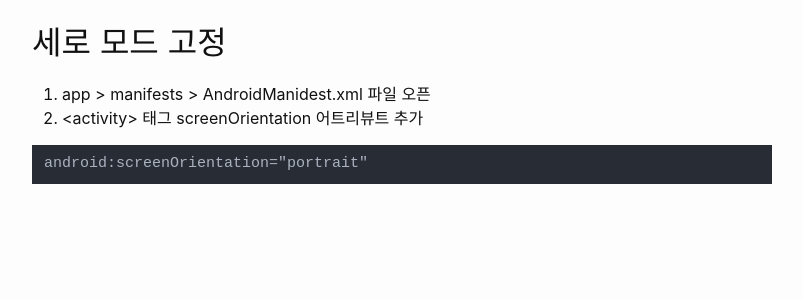
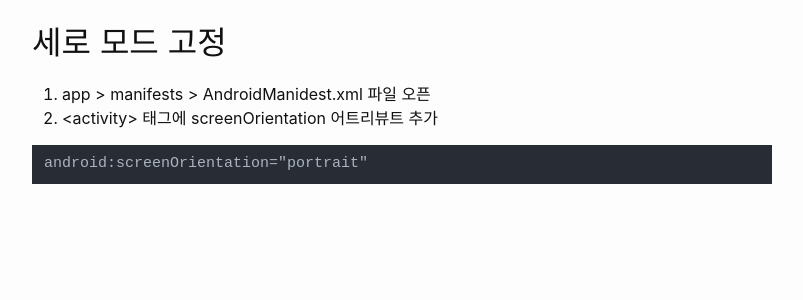
Before and after one commit to pilot376/pilot376.github.io, a Jekyll site: the page built from _posts/2019-04-18-android-webview.md, in a window 1280 px wide and 900 px high, scrolled down 2341 px. Shown: the part 204-504 px from the top of the window, without its empty margins (238-1041 px from the left). Built offline with Jekyll 4.4.1, drawn with Linux system fonts in a browser that asks for light colours; some web fonts are replaced; comment, search, counter and statistics services are not loaded.

Commit message:
Update 2019-04-18-android-webview.md

```diff
--- a/_posts/2019-04-18-android-webview.md
+++ b/_posts/2019-04-18-android-webview.md
@@ -100,7 +100,7 @@ android:theme="@style/Theme.AppCompat.NoActionBar" <!-- To-be -->
 
 ## 세로 모드 고정
 1. app > manifests > AndroidManidest.xml 파일 오픈
-2. &lt;activity&gt; 태그 screenOrientation 어트리뷰트 추가
+2. &lt;activity&gt; 태그에 screenOrientation 어트리뷰트 추가
 
 ~~~xml
 android:screenOrientation="portrait"
```
